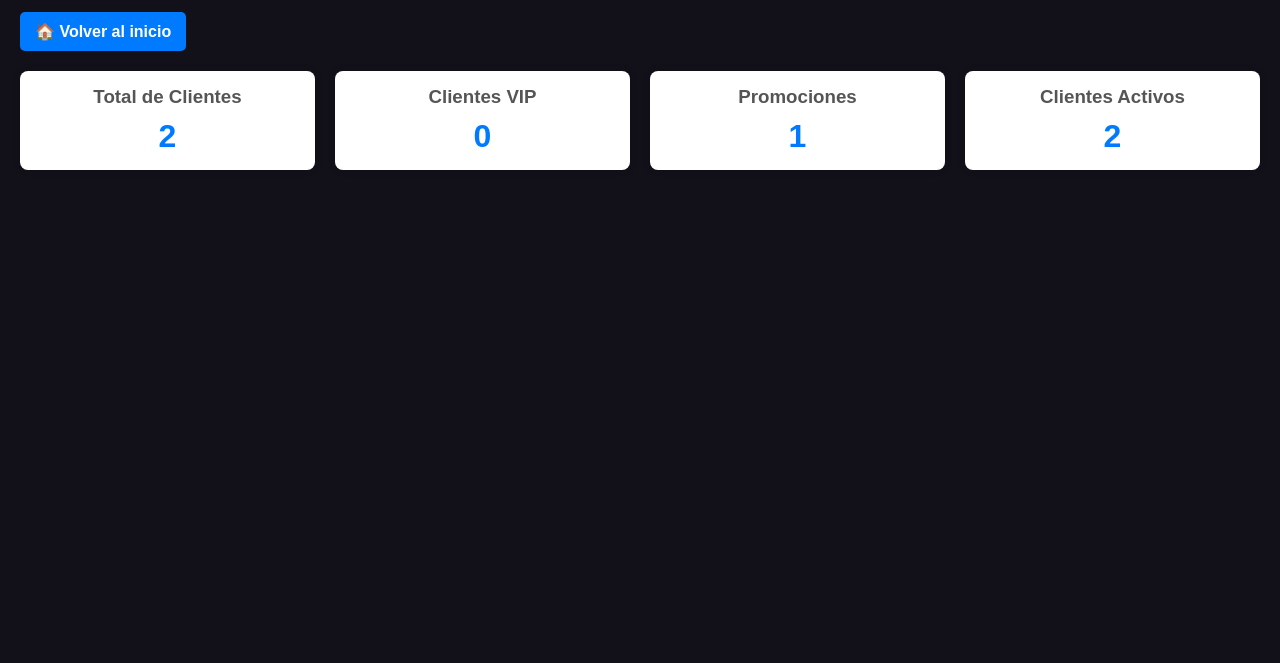
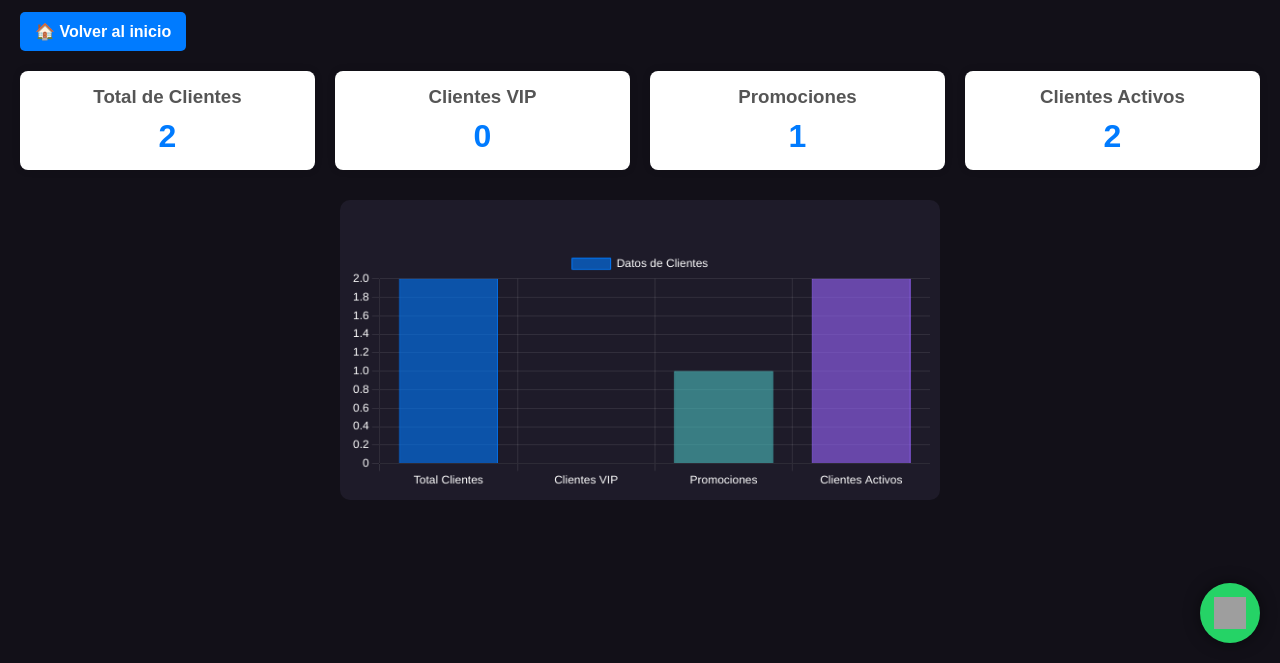
Before and after one commit to yaurireact13/gestion_clientes, a PHP site: page /analisis/analisis.php in a window 1280 px wide. Shown: the part 137-800 px from the top of the page. Run offline with PHP 8.4, Linux system fonts and the light colour scheme; data comes from the database, SQL or seed files in the repository; grey boxes are pictures that could not be loaded.

Commit message:
Añadiendo graficas con chart.js

```diff
--- a/analisis/analisis.php
+++ b/analisis/analisis.php
@@ -24,6 +24,8 @@ $promocionesActivas = $conn->query("SELECT COUNT(*) as total FROM promociones")-
   <meta charset="UTF-8" />
   <title>📊 Análisis - Atlantic City</title>
   <link rel="stylesheet" href="../css/btns.css" />
+  <link rel="stylesheet" href="../css/grafico.css" />
+  <link rel="stylesheet" href="../css/footer_sep.css" />
   <link href="https://fonts.googleapis.com/css2?family=Orbitron:wght@500&display=swap" rel="stylesheet">
 
 </head>
@@ -101,6 +103,70 @@ a.btn {
       <h3>Clientes Activos</h3>
       <p><?= $totalClientes - $clientesVIP ?></p>
   </div>
+  </div>
 
+<!-- CDN de Chart.js -->
+<script src="https://cdn.jsdelivr.net/npm/chart.js"></script>
+<!-- Gráfico de barras pequeñio-->
+<canvas id="graficoClientes" width="100" height="50"></canvas>
+<script>
+  const ctx = document.getElementById('graficoClientes').getContext('2d');
+  const graficoClientes = new Chart(ctx, {
+    type: 'bar',
+    data: {
+      labels: ['Total Clientes', 'Clientes VIP', 'Promociones', 'Clientes Activos'],
+      datasets: [{
+        label: 'Datos de Clientes',
+        data: [<?= $totalClientes ?>, <?= $clientesVIP ?>, <?= $promocionesActivas ?> , <?= $totalClientes - $clientesVIP ?>],
+        backgroundColor: [
+          'rgba(0, 123, 255, 0.6)',
+          'rgba(255, 206, 86, 0.6)',
+          'rgba(75, 192, 192, 0.6)',
+          'rgba(153, 102, 255, 0.6)'
+        ],
+        borderColor: [
+          'rgba(0, 123, 255, 1)',
+          'rgba(255, 206, 86, 1)',
+          'rgba(75, 192, 192, 1)',
+          'rgba(153, 102, 255, 1)'
+        ],
+        borderWidth: 1
+      }]
+    },
+    options: {
+      responsive: true,
+      scales: {
+        y: {
+          beginAtZero: true,
+          ticks: { color: '#fff' },
+          grid: { color: 'rgba(255, 255, 255, 0.1)' }
+        },
+        x: {
+          ticks: { color: '#fff' },
+          grid: { color: 'rgba(255, 255, 255, 0.1)' }
+        }
+      },
+      plugins: {
+        legend: {
+          labels: { color: '#fff' }
+        },
+        title: {
+          display: true,
+          color: '#fff',
+          font: {
+            size: 18
+          }
+        }
+      }
+    }
+  });
+</script>
+  </div>
+<div>
+  <a href="https://wa.me/51921876815" class="wsp-btn" target="_blank" title="Contáctanos por WhatsApp">
+    <img src="https://img.icons8.com/color/48/000000/whatsapp.png" alt="WhatsApp" />
+  </a>
+
+</div>
 </body>
 </html>
--- /dev/null
+++ b/css/grafico.css
@@ -0,0 +1,30 @@
+.graficos {
+  display: flex;
+  flex-wrap: wrap;
+  justify-content: center;
+  gap: 20px;
+  margin-top: 30px;
+}
+canvas {
+  background: #1e1b29;
+  border-radius: 10px;
+  padding: 10px;
+}
+.graficos canvas {
+  width: 100%;
+  max-width: 600px;
+  height: 400px;
+}
+#graficoClientes{
+    width: 100%;
+    max-width: 600px;
+    height: 400px;
+    margin: 0 auto;
+    display: block;
+    margin-top: 30px;
+    margin-bottom: 30px;
+    background: #1e1b29;
+    border-radius: 10px;
+    padding: 10px;
+
+}
```
